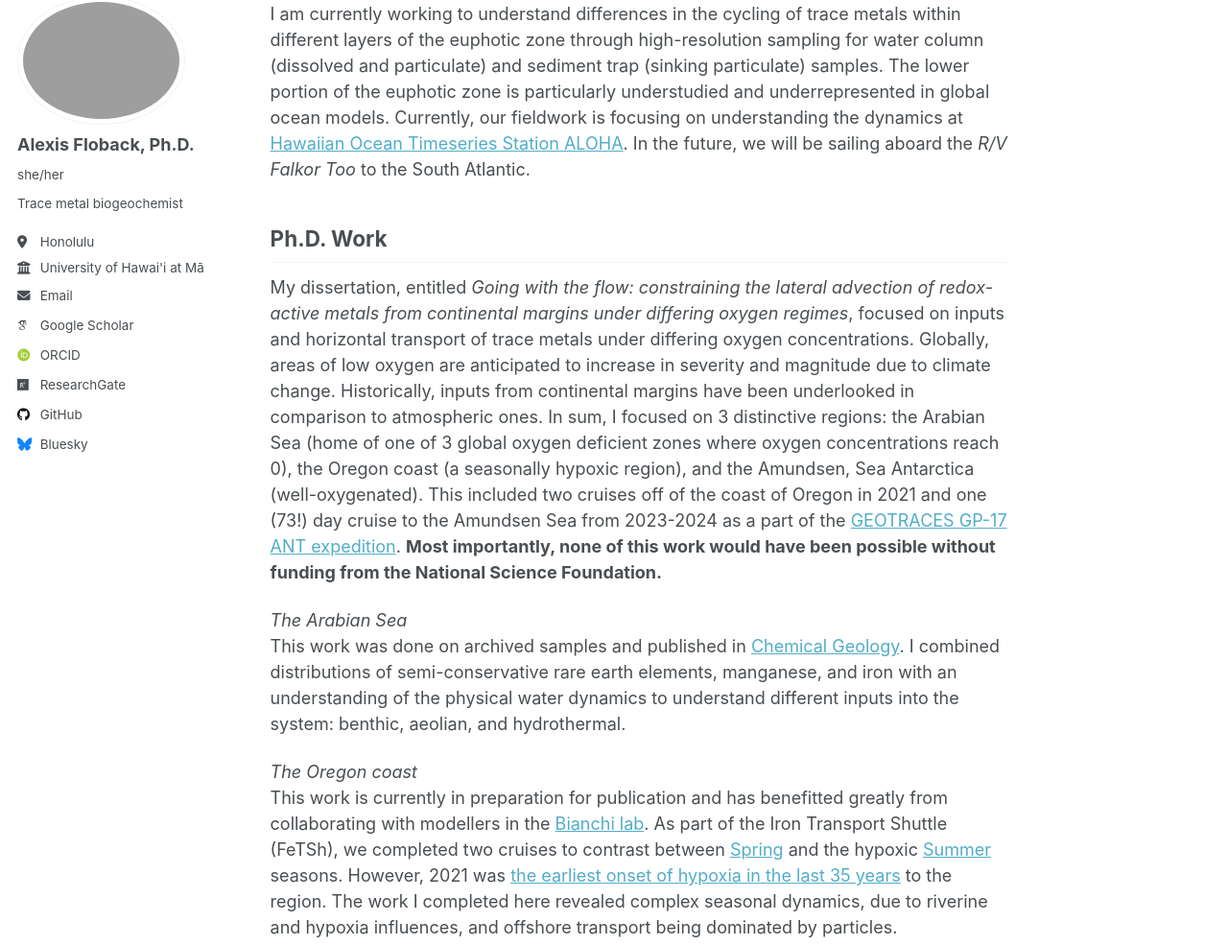
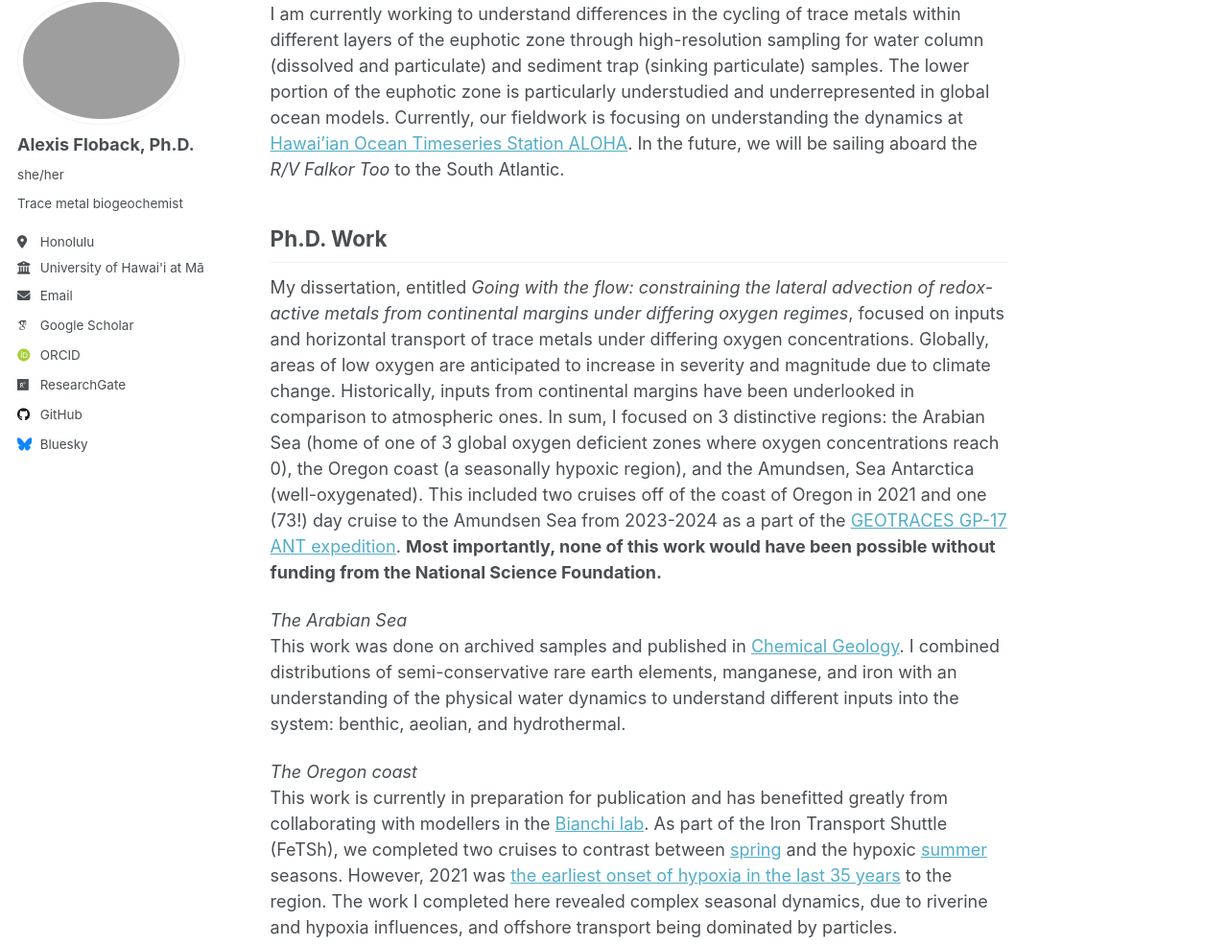
Before and after one commit to alexis-floback/alexis-floback.github.io, a Jekyll site: the page built from _pages/about.md, in a window 1280 px wide and 1400 px high, scrolled down 752 px. Shown: the part 121-1106 px from the top of the window at 96% size. Built offline with Jekyll 4.4.1, drawn with Linux system fonts in a browser that asks for light colours; some web fonts are replaced.

Commit message:
Update about.md

```diff
--- a/_pages/about.md
+++ b/_pages/about.md
@@ -17,7 +17,7 @@ I like to think about the ocean as a puzzle (it helps that I love puzzles...). T
 
 My current project
 ======
-I am currently working to understand differences in the cycling of trace metals within different layers of the euphotic zone through high-resolution sampling for water column (dissolved and particulate) and sediment trap (sinking particulate) samples. The lower portion of the euphotic zone is particularly understudied and underrepresented in global ocean models. Currently, our fieldwork is focusing on understanding the dynamics at [Hawaiian Ocean Timeseries Station ALOHA](aloha.manoa.hawaii.edu). In the future, we will be sailing aboard the _R/V Falkor Too_ to the South Atlantic.
+I am currently working to understand differences in the cycling of trace metals within different layers of the euphotic zone through high-resolution sampling for water column (dissolved and particulate) and sediment trap (sinking particulate) samples. The lower portion of the euphotic zone is particularly understudied and underrepresented in global ocean models. Currently, our fieldwork is focusing on understanding the dynamics at [Hawai'ian Ocean Timeseries Station ALOHA](aloha.manoa.hawaii.edu). In the future, we will be sailing aboard the _R/V Falkor Too_ to the South Atlantic.
 
 Ph.D. Work
 ------
@@ -27,7 +27,7 @@ _The Arabian Sea_\
 This work was done on archived samples and published in [Chemical Geology](https://www.sciencedirect.com/science/article/abs/pii/S0009254121001583). I combined distributions of semi-conservative rare earth elements, manganese, and iron with an understanding of the physical water dynamics to understand different inputs into the system: benthic, aeolian, and hydrothermal.
 
 _The Oregon coast_\
-This work is currently in preparation for publication and has benefitted greatly from collaborating with modellers in the [Bianchi lab](https://atmos.ucla.edu/author/dbianchi/). As part of the Iron Transport Shuttle (FeTSh), we completed two cruises to contrast between [Spring](https://youtu.be/FwQChAHqwoA?si=BqNGJFx4EkPmr2q9) and the hypoxic [Summer](https://youtu.be/7AXQc0obmNQ?si=YWAfHpH2vQ5mxIp6) seasons. However, 2021 was [the earliest onset of hypoxia in the last 35 years](https://www.fisheries.noaa.gov/feature-story/low-oxygen-waters-washington-oregon-coasts-risk-becoming-large-dead-zones) to the region. The work I completed here revealed complex seasonal dynamics, due to riverine and hypoxia influences, and offshore transport being dominated by particles.
+This work is currently in preparation for publication and has benefitted greatly from collaborating with modellers in the [Bianchi lab](https://atmos.ucla.edu/author/dbianchi/). As part of the Iron Transport Shuttle (FeTSh), we completed two cruises to contrast between [spring](https://youtu.be/FwQChAHqwoA?si=BqNGJFx4EkPmr2q9) and the hypoxic [summer](https://youtu.be/7AXQc0obmNQ?si=YWAfHpH2vQ5mxIp6) seasons. However, 2021 was [the earliest onset of hypoxia in the last 35 years](https://www.fisheries.noaa.gov/feature-story/low-oxygen-waters-washington-oregon-coasts-risk-becoming-large-dead-zones) to the region. The work I completed here revealed complex seasonal dynamics, due to riverine and hypoxia influences, and offshore transport being dominated by particles.
 
 _The Amundsen Sea, Antarctica_\
 The Amundsen Sea is a polynya, a seasonally ice-free hotspot of primary production in coastal Antarctic waters. This primary production is fueled by continual inputs of iron to the surface ocean, whereas the surrounding Southern Ocean is largely iron limited. During [this cruise](https://youtu.be/qi_LKUfZz4U?si=iCn6nkgn9wKJHQES), I performed shipboard analyses of Fe(II) in water column, sediment porewater, and sea ice samples. Fe(II) is the most bio-available form of iron, but is largely absent in the world's oceans due to quick oxidation to Fe(III). Notably, this sampling consisted of the first application of a chemiluminscent Fe(II) detection method to sediment porewater and sea ice samples. This work is currently in preparation for publication
```
